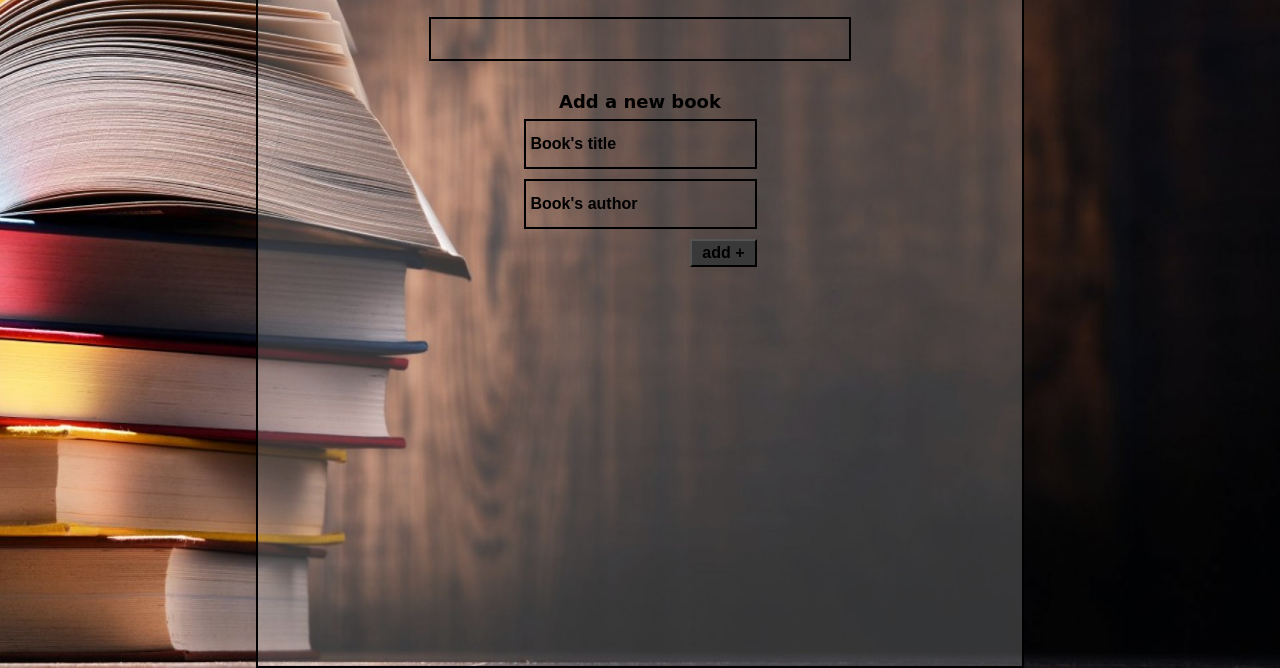
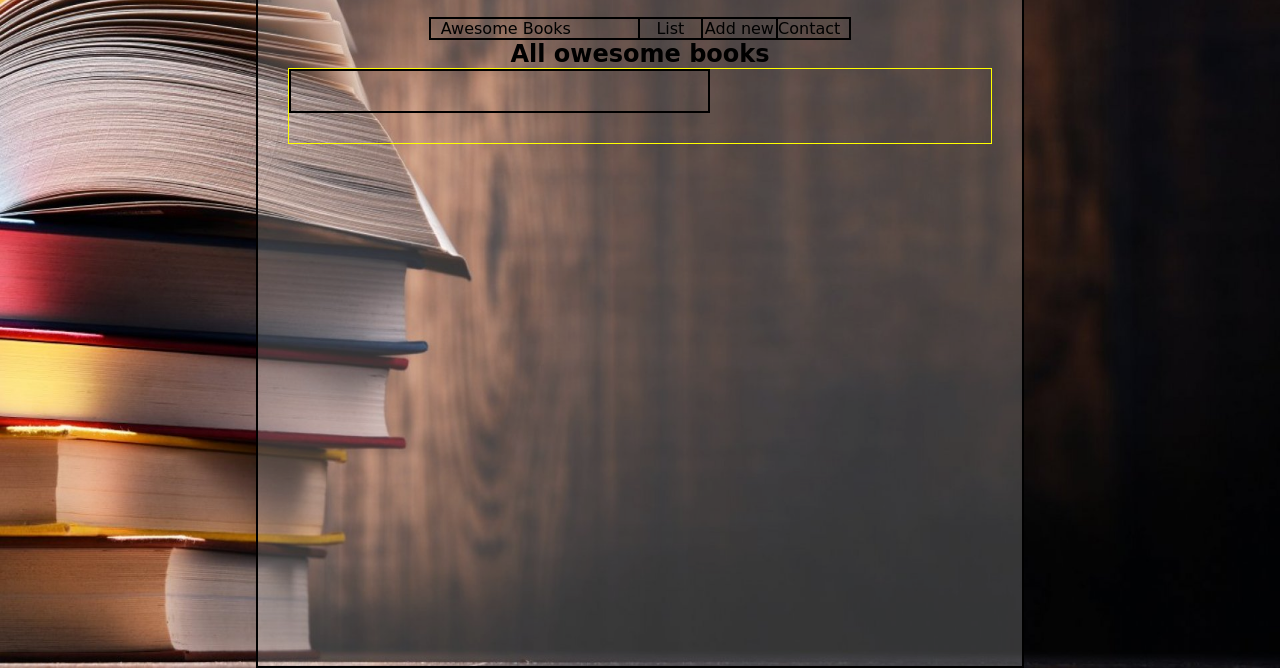
Before and after one commit to tufoinnkuo10/AWESOME-BOOKS, a website: page index.html in a window 1280 px wide. Shown: the part 132-800 px from the top of the page. Drawn offline with Linux system fonts and the light colour scheme.

Commit message:
Add conctat section

```diff
--- a/index.html
+++ b/index.html
@@ -8,17 +8,40 @@
     <link href="./style.css" rel="stylesheet" />
   </head>
 
-  <body>
+
     <main>
-      <h1 class="heading">Awesome Books</h1>
-      <ul id="Result"></ul>
-      <p class="heading1">Add a new book</p>
+        <h1 class="heading">Awesome Books</h1>
+        <body>
+            <div class="menu">
+              <div class="menu-awesome">Awesome Books</div>
+              <div class="menu-list">List</div>
+              <div class="menu-add">Add new</div>
+              <div class="menu-contact">Contact</div>
+            </div>
 
+            <h2>All owesome books</h2>
+      <div class="list-display">
+      <ul id="Result"></ul></div>
+
+    <div class="form d-none">
+        <p class="heading1">Add a new book</p>
       <form id="booksForm">
         <input type="text" id="bookTitle" placeholder="Book's title" />
         <input type="text" id="bookAuthor" placeholder="Book's author" />
         <button class="add-button" type="submit" id="submit">add +</button>
       </form>
+    </div>
+    <div class="contact d-none">
+        <h2>Contact Information</h2>
+        <p>Do have question or you just want to say "Hello"?
+            <br> You can reach aout us!
+        </p>
+        <ul>
+            <li>Our email</li>
+            <li>Our email</li>
+            <li>Our email</li>
+        </ul>
+    </div>
     </main>
     <script src="./script.js"></script>
   </body>
--- a/script.js
+++ b/script.js
@@ -5,46 +5,46 @@ class BookList {
 
   addBook(book) {
     this.list.push(book);
-    localStorage.setItem('books', JSON.stringify(this.list));
+    localStorage.setItem("books", JSON.stringify(this.list));
     this.displayBooks();
   }
 
   removeBook(id) {
     this.list = this.list.filter((book) => book.id !== id);
-    localStorage.setItem('books', JSON.stringify(this.list));
+    localStorage.setItem("books", JSON.stringify(this.list));
     this.displayBooks();
   }
 
   displayBooks() {
-    const result = document.getElementById('Result');
-    result.innerHTML = '';
+    const result = document.getElementById("Result");
+    result.innerHTML = "";
     this.list.forEach((book) => {
       result.appendChild(this.bookElement(book));
     });
   }
 
   bookElement(book) {
-    const li = document.createElement('li');
-    li.classList.add('book-container');
+    const li = document.createElement("li");
+    li.classList.add("book-container");
 
-    const title = document.createElement('h5');
-    title.classList.add('book-title');
+    const title = document.createElement("h5");
+    title.classList.add("book-title");
 
-    const author = document.createElement('h5');
-    author.classList.add('author-name');
+    const author = document.createElement("h5");
+    author.classList.add("author-name");
 
-    const by = document.createElement('p');
-    by.classList.add('byclass');
+    const by = document.createElement("p");
+    by.classList.add("byclass");
 
-    const removeBtn = document.createElement('button');
-    removeBtn.classList.add('remove-button');
+    const removeBtn = document.createElement("button");
+    removeBtn.classList.add("remove-button");
 
-    removeBtn.addEventListener('click', () => this.removeBook(book.id));
+    removeBtn.addEventListener("click", () => this.removeBook(book.id));
     title.innerText = book.title;
     author.innerText = book.author;
-    by.innerText = 'by ';
-    removeBtn.innerText = 'remove';
-    title.classList.add('title');
+    by.innerText = "by ";
+    removeBtn.innerText = "remove";
+    title.classList.add("title");
     li.appendChild(title);
     li.appendChild(by);
     li.appendChild(author);
@@ -55,29 +55,53 @@ class BookList {
 
 const library = new BookList();
 
-window.addEventListener('load', () => {
-  const form = document.getElementById('booksForm');
-  form.addEventListener('submit', (event) => {
+window.addEventListener("load", () => {
+  const form = document.getElementById("booksForm");
+  form.addEventListener("submit", (event) => {
     event.preventDefault();
-    const title = document.getElementById('bookTitle');
-    const author = document.getElementById('bookAuthor');
+    const title = document.getElementById("bookTitle");
+    const author = document.getElementById("bookAuthor");
     if (!(author.value && title.value)) {
       return;
     }
     const book = {
-      title: title.value || 'This book doesn\'t have a title!',
-      author: author.value || 'This book doesn\'t have an author!',
+      title: title.value || "This book doesn't have a title!",
+      author: author.value || "This book doesn't have an author!",
       id: Date.now(),
-
     };
     library.addBook(book);
     title.value = null;
     author.value = null;
   });
 
-  const books = localStorage.getItem('books');
+  const books = localStorage.getItem("books");
   if (books) {
     library.list = JSON.parse(books);
   }
   library.displayBooks();
 });
+
+const listDisplay = document.querySelector(".menu-list");
+const addDisplay = document.querySelector(".menu-add");
+const formDisplay = document.querySelector(".form");
+const bookDisplay = document.querySelector(".list-display");
+const contactDisplay = document.querySelector(".menu-contact");
+const contact = document.querySelector(".contact");
+
+listDisplay.addEventListener("click", function () {
+  formDisplay.classList.add("d-none");
+  bookDisplay.classList.remove("d-none");
+  contact.classList.add("d-none");
+});
+
+addDisplay.addEventListener("click", function () {
+  formDisplay.classList.remove("d-none");
+  bookDisplay.classList.add("d-none");
+  contact.classList.add("d-none");
+});
+
+contactDisplay.addEventListener("click", function () {
+  formDisplay.classList.add("d-none");
+  bookDisplay.classList.add("d-none");
+  contact.classList.remove("d-none");
+});
--- a/style.css
+++ b/style.css
@@ -4,6 +4,48 @@
   padding: 0;
   list-style: none;
   color: black;
+}
+
+.menu {
+  display: flex;
+  flex-direction: row;
+  width: 60%;
+  border: 2px solid black;
+}
+
+.menu-awesome {
+  border-right: 2px solid black;
+  width: 50%;
+  padding-left: 10px;
+}
+
+.menu-list {
+  width: 15%;
+  text-align: center;
+  cursor: pointer;
+  border-right: 2px solid black;
+}
+
+.menu-add {
+  width: 18%;
+  text-align: center;
+  cursor: pointer;
+  border-right: 2px solid black;
+}
+
+.menu-contact {
+  text-align: center;
+  cursor: pointer;
+  text-decoration: tomato;
+}
+
+.d-none {
+  display: none;
+}
+
+.list-display {
+  width: 100%;
+  border: 1px solid yellow;
 }
 
 #Result {
@@ -72,7 +114,7 @@ main {
   font-size: 40px;
   padding-top: 30px;
   margin-bottom: 20px;
-  font-family: 'Times New Roman', Times, serif;
+  font-family: "Times New Roman", Times, serif;
 }
 
 .heading1 {
@@ -110,7 +152,7 @@ main {
   margin-right: 0.5rem;
   font-size: 16px;
   font-weight: bolder;
-  font-family: 'Times New Roman', Times, serif;
+  font-family: "Times New Roman", Times, serif;
 }
 
 .author-name {
@@ -118,14 +160,14 @@ main {
   margin-right: auto;
   font-size: 16px;
   font-weight: bolder;
-  font-family: 'Times New Roman', Times, serif;
+  font-family: "Times New Roman", Times, serif;
 }
 
 .byclass {
   padding-right: 8px;
   font-size: 16px;
   font-weight: bolder;
-  font-family: 'Times New Roman', Times, serif;
+  font-family: "Times New Roman", Times, serif;
 }
 
 @media screen and (max-width: 950) {
```
